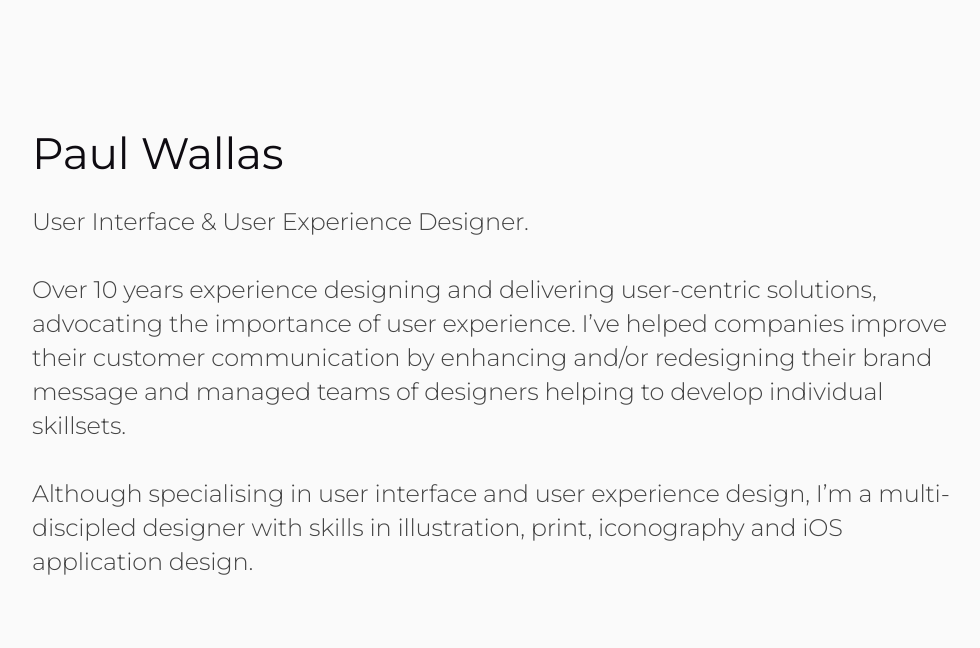
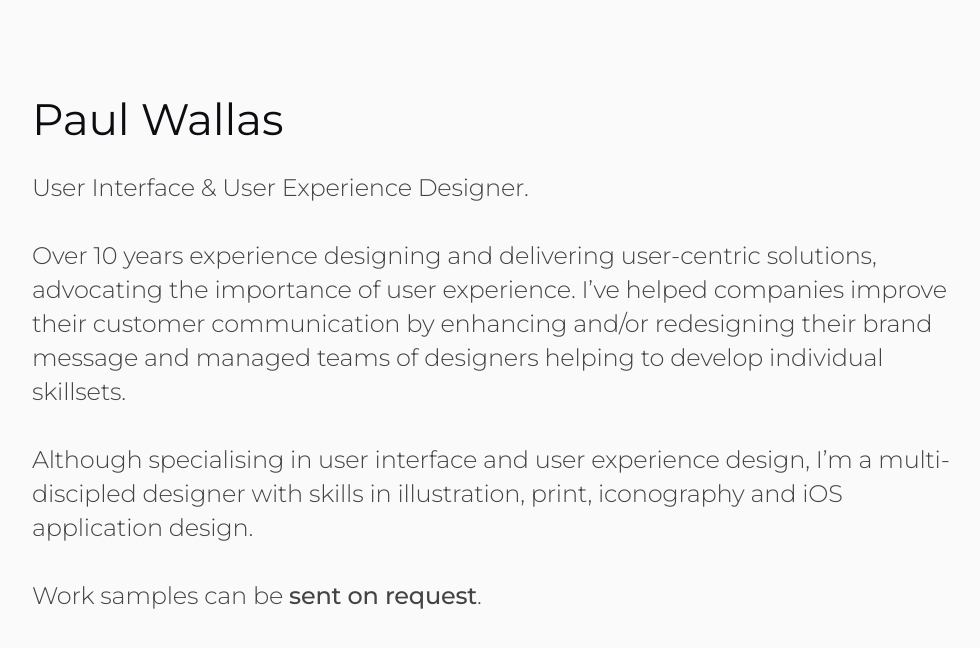
Before and after one commit to paulwallas/portfolio, a React (Create React App) app: page / in a window 1280 px wide. Shown: the top 648 px of the page, without its empty margins (149-1129 px from the left). Built offline with nearby package versions, Linux system fonts and the light colour scheme.

Commit message:
Update App.js

```diff
--- a/src/App.js
+++ b/src/App.js
@@ -10,7 +10,8 @@ class App extends Component {
             <h1 className="title">Paul Wallas</h1>
             <p className="info">User Interface &amp; User Experience Designer.<br /><br />
             Over 10 years experience designing and delivering user-centric solutions, advocating the importance of user experience. I’ve helped companies improve their customer communication by enhancing and/or redesigning their brand message and managed teams of designers helping to develop individual skillsets.<br /><br />
-            Although specialising in user interface and user experience design, I’m a multi-discipled designer with skills in illustration, print, iconography and iOS application design.</p>
+            Although specialising in user interface and user experience design, I’m a multi-discipled designer with skills in illustration, print, iconography and iOS application design.<br /><br />
+            Work samples can be <a href="mailto:paulwallas@me.com">sent on request</a>.</p>
         </div>
 
       </div>
```
